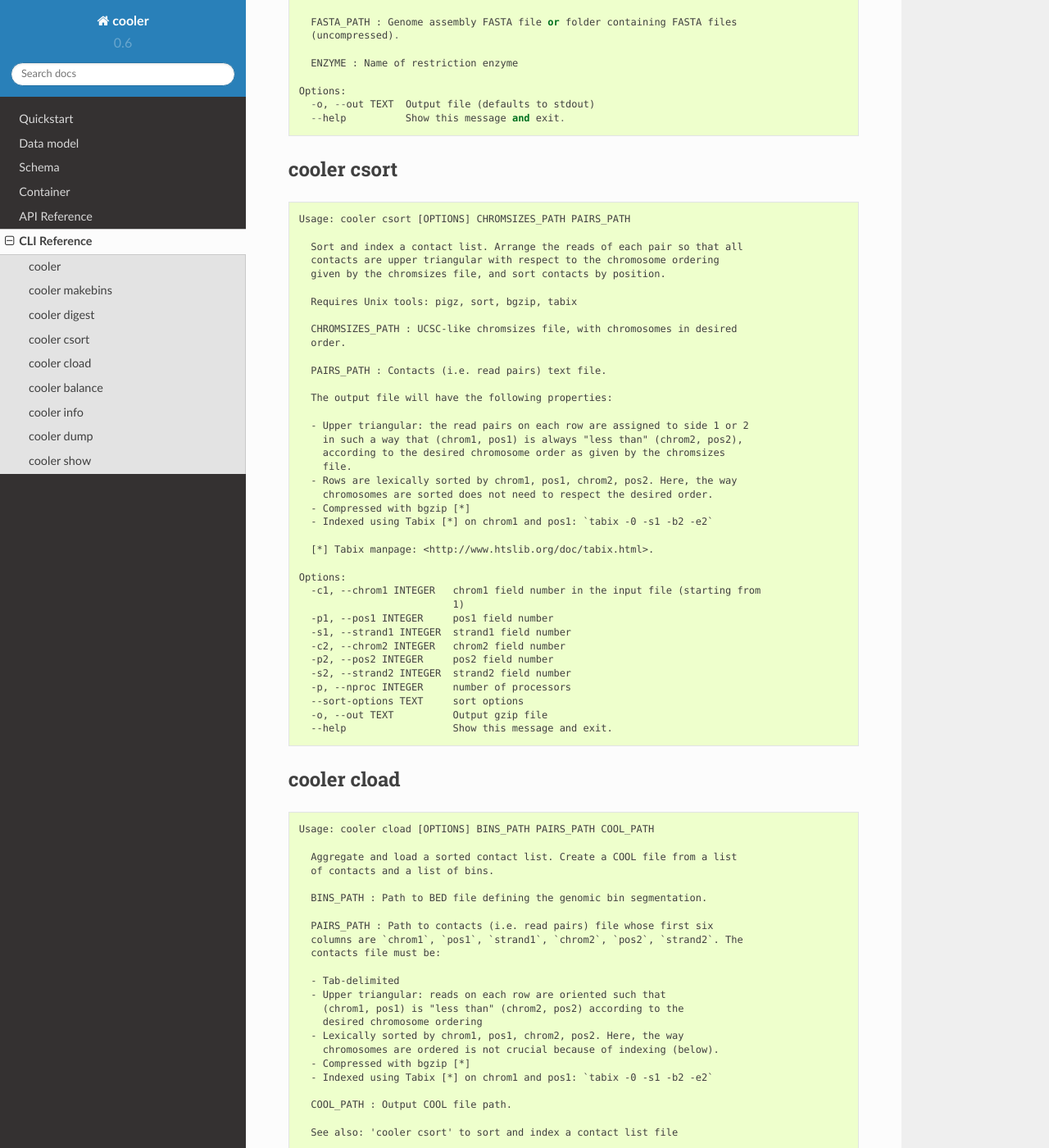
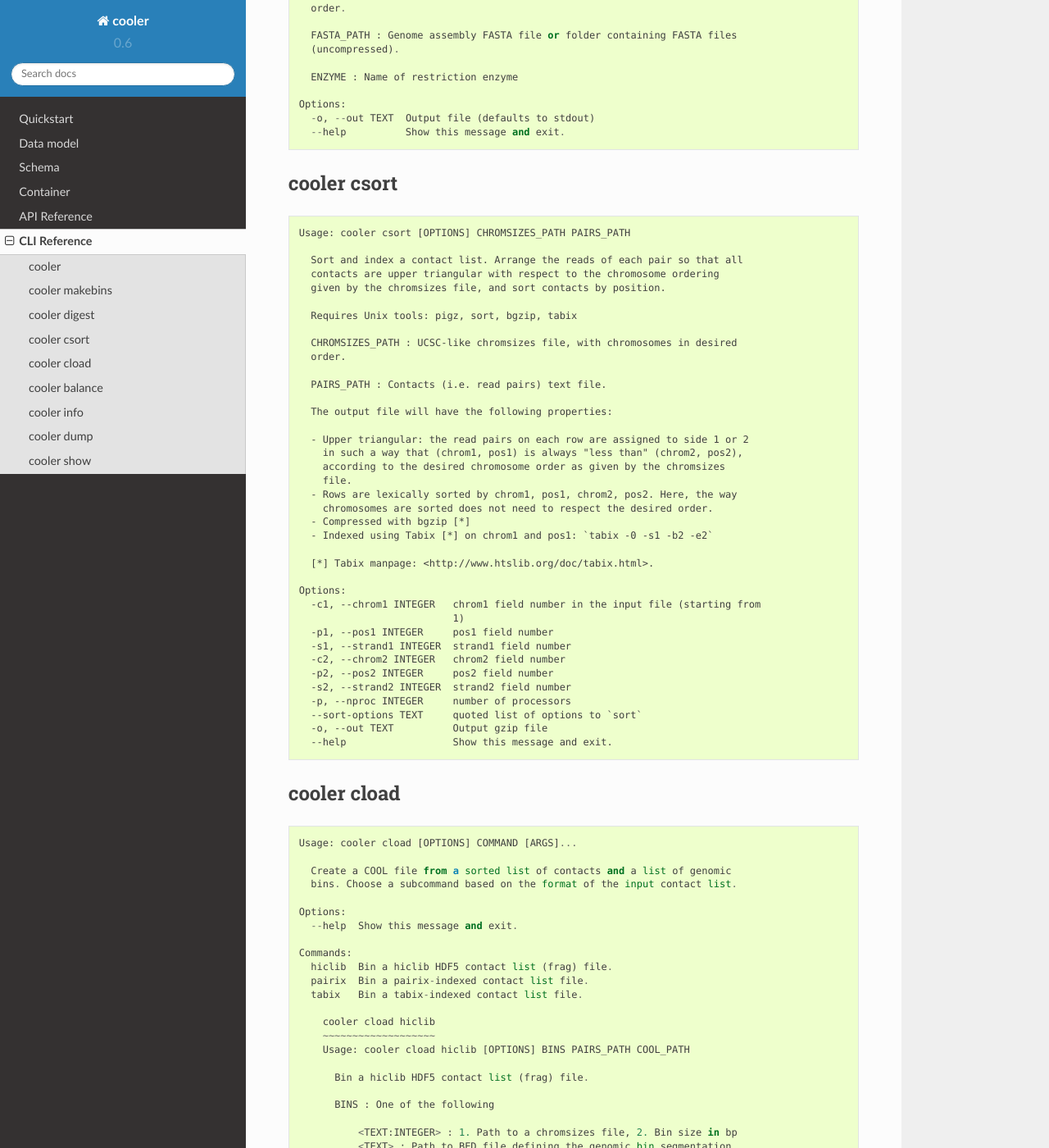
Before and after one commit to open2c/cooler, a Sphinx documentation site: the page built from docs/cli.rst, in a window 1280 px wide and 1400 px high, scrolled down 1027 px. Shown: the whole window at 82% size. Built offline with Sphinx 7.4.7 and the Read the Docs theme 2.0.0, drawn with Linux system fonts in a browser that asks for light colours; some of the changed text lies outside the part shown.

Commit message:
Update docs

```diff
--- a/docs/cli.rst
+++ b/docs/cli.rst
@@ -15,11 +15,12 @@ cooler
     Usage: cooler [OPTIONS] COMMAND [ARGS]...
 
     Options:
-      --help  Show this message and exit.
+      --version  Show the version and exit.
+      --help     Show this message and exit.
 
     Commands:
       balance   Out-of-core contact matrix balancing.
-      cload     Aggregate and load a sorted contact list.
+      cload     Create a COOL file from a sorted list of...
       csort     Sort and index a contact list.
       digest    Make fragment-delimited genomic bins.
       dump      Dump a contact matrix.
@@ -112,7 +113,7 @@ cooler csort
       -p2, --pos2 INTEGER     pos2 field number
       -s2, --strand2 INTEGER  strand2 field number
       -p, --nproc INTEGER     number of processors
-      --sort-options TEXT     sort options
+      --sort-options TEXT     quoted list of options to `sort`
       -o, --out TEXT          Output gzip file
       --help                  Show this message and exit.
 
@@ -122,36 +123,97 @@ cooler cload
 
 ::
 
-    Usage: cooler cload [OPTIONS] BINS_PATH PAIRS_PATH COOL_PATH
+    Usage: cooler cload [OPTIONS] COMMAND [ARGS]...
 
-      Aggregate and load a sorted contact list. Create a COOL file from a list
-      of contacts and a list of bins.
-
-      BINS_PATH : Path to BED file defining the genomic bin segmentation.
-
-      PAIRS_PATH : Path to contacts (i.e. read pairs) file whose first six
-      columns are `chrom1`, `pos1`, `strand1`, `chrom2`, `pos2`, `strand2`. The
-      contacts file must be:
-
-      - Tab-delimited
-      - Upper triangular: reads on each row are oriented such that
-        (chrom1, pos1) is "less than" (chrom2, pos2) according to the
-        desired chromosome ordering
-      - Lexically sorted by chrom1, pos1, chrom2, pos2. Here, the way
-        chromosomes are ordered is not crucial because of indexing (below).
-      - Compressed with bgzip [*]
-      - Indexed using Tabix [*] on chrom1 and pos1: `tabix -0 -s1 -b2 -e2`
-
-      COOL_PATH : Output COOL file path.
-
-      See also: 'cooler csort' to sort and index a contact list file
-
-      [*] Tabix manpage: <http://www.htslib.org/doc/tabix.html>.
+      Create a COOL file from a sorted list of contacts and a list of genomic
+      bins. Choose a subcommand based on the format of the input contact list.
 
     Options:
-      --metadata TEXT  Path to JSON file containing user metadata.
-      --assembly TEXT  Name of genome assembly (e.g. hg19, mm10)
-      --help           Show this message and exit.
+      --help  Show this message and exit.
+
+    Commands:
+      hiclib  Bin a hiclib HDF5 contact list (frag) file.
+      pairix  Bin a pairix-indexed contact list file.
+      tabix   Bin a tabix-indexed contact list file.
+
+        cooler cload hiclib
+        ~~~~~~~~~~~~~~~~~~~
+        Usage: cooler cload hiclib [OPTIONS] BINS PAIRS_PATH COOL_PATH
+
+          Bin a hiclib HDF5 contact list (frag) file.
+
+          BINS : One of the following
+
+              <TEXT:INTEGER> : 1. Path to a chromsizes file, 2. Bin size in bp
+              <TEXT> : Path to BED file defining the genomic bin segmentation.
+
+          PAIRS_PATH : Path to contacts (i.e. read pairs) file.
+
+          COOL_PATH : Output COOL file path.
+
+          hiclib on BitBucket: <https://bitbucket.org/mirnylab/hiclib>.
+
+        Options:
+          --metadata TEXT          Path to JSON file containing user metadata.
+          --assembly TEXT          Name of genome assembly (e.g. hg19, mm10)
+          -c, --chunksize INTEGER  Control the number of pixels handled by each worker
+                                   process at a time.  [default: 100000000]
+          --help                   Show this message and exit.
+
+
+        cooler cload pairix
+        ~~~~~~~~~~~~~~~~~~~
+        Usage: cooler cload pairix [OPTIONS] BINS PAIRS_PATH COOL_PATH
+
+          Bin a pairix-indexed contact list file.
+
+          BINS : One of the following
+
+              <TEXT:INTEGER> : 1. Path to a chromsizes file, 2. Bin size in bp
+              <TEXT> : Path to BED file defining the genomic bin segmentation.
+
+          PAIRS_PATH : Path to contacts (i.e. read pairs) file.
+
+          COOL_PATH : Output COOL file path.
+
+          See also: 'cooler csort' to sort and index a contact list file
+
+          Pairix on GitHub: <https://github.com/4dn-dcic/pairix>.
+
+        Options:
+          --metadata TEXT      Path to JSON file containing user metadata.
+          --assembly TEXT      Name of genome assembly (e.g. hg19, mm10)
+          -p, --nproc INTEGER  Number of processes to split the work between.
+                               [default: 8]
+          --help               Show this message and exit.
+
+
+        cooler cload tabix
+        ~~~~~~~~~~~~~~~~~~
+        Usage: cooler cload tabix [OPTIONS] BINS PAIRS_PATH COOL_PATH
+
+          Bin a tabix-indexed contact list file.
+
+          BINS : One of the following
+
+              <TEXT:INTEGER> : 1. Path to a chromsizes file, 2. Bin size in bp
+              <TEXT> : Path to BED file defining the genomic bin segmentation.
+
+          PAIRS_PATH : Path to contacts (i.e. read pairs) file.
+
+          COOL_PATH : Output COOL file path.
+
+          See also: 'cooler csort' to sort and index a contact list file
+
+          Tabix manpage: <http://www.htslib.org/doc/tabix.html>.
+
+        Options:
+          --metadata TEXT      Path to JSON file containing user metadata.
+          --assembly TEXT      Name of genome assembly (e.g. hg19, mm10)
+          -p, --nproc INTEGER  Number of processes to split the work between.
+                               [default: 8]
+          --help               Show this message and exit.
+
 
 
 cooler balance
@@ -195,6 +257,10 @@ cooler balance
                                only instead of genome-wide.
       -f, --force              Overwrite the target dataset, 'weight', if it
                                already exists.
+      --check                  Check whether a data column 'weight' already
+                               exists.
+      --stdout                 Print weight column to stdout instead of saving to
+                               file.
       --help                   Show this message and exit.
 
 
--- a/docs/make_cli_rst.py
+++ b/docs/make_cli_rst.py
@@ -17,6 +17,10 @@ COMMANDS = [
     'dump',
     'show'
 ]
+
+SUBCOMMANDS = {
+    'cload': ['hiclib', 'pairix', 'tabix']
+}
 
 
 TEMPLATE = """\
@@ -56,17 +60,34 @@ def indent(s, width):
     return '\n'.join((' ' * width) + line for line in s.split('\n'))
 
 
-def helptext(subcommand=None):
-    if subcommand is None:
+def helptext(command=None):
+    if command is None:
         ctx = click.Context(
             cli,
             info_name='cooler')
+        text = indent(ctx.get_help(), 4)
     else:
         ctx = click.Context(
-            cli.commands.get(subcommand),
-            info_name='cooler ' + subcommand)
+            cli.commands.get(command),
+            info_name='cooler ' + command)
+        text = indent(ctx.get_help(), 4)
 
-    return indent(ctx.get_help(), 4)
+        if command in SUBCOMMANDS:
+            for subcommand in SUBCOMMANDS[command]:
+                info_name = 'cooler {} {}'.format(
+                        command, subcommand)
+                ctx = click.Context(
+                    cli.commands
+                       .get(command)
+                       .commands
+                       .get(subcommand),
+                    info_name=info_name)
+                subtext = '\n\n' + info_name + '\n'
+                subtext += '~' * len(info_name) + '\n'
+                subtext += ctx.get_help() + '\n'
+                text += indent(subtext, 8)
+
+    return text
 
 
 text = TEMPLATE.format(
--- a/docs/quickstart.rst
+++ b/docs/quickstart.rst
@@ -97,7 +97,7 @@ The ``cooler`` library provides a thin wrapper over the excellent NumPy-aware `h
     >>> c = cooler.Cooler('bigDataset.cool')
     >>> resolution = c.info['bin-size']
     >>> mat = c.matrix(balance=True).fetch('chr5:10,000,000-15,000,000')
-    >>> plt.matshow(np.log10(mat.toarray()), cmap='YlOrRd')
+    >>> plt.matshow(np.log10(mat), cmap='YlOrRd')
 
 
 See also:
```
Also changed, not shown: other parts of docs/cli.rst (+1 -1 lines), other parts of docs/quickstart.rst (+1 -1 lines).
